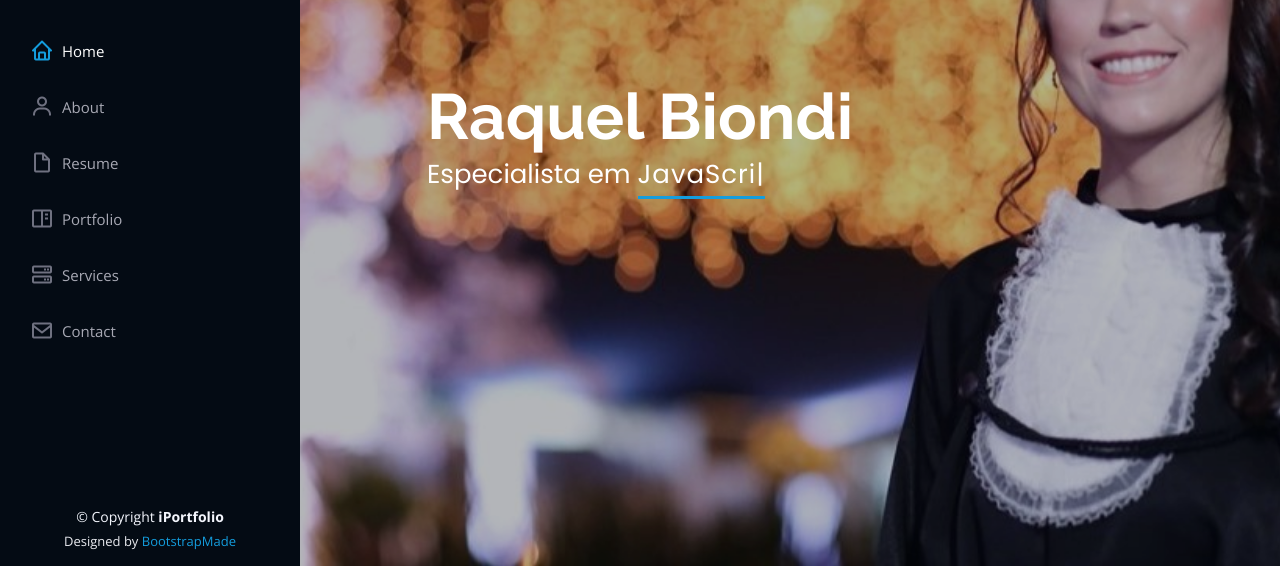
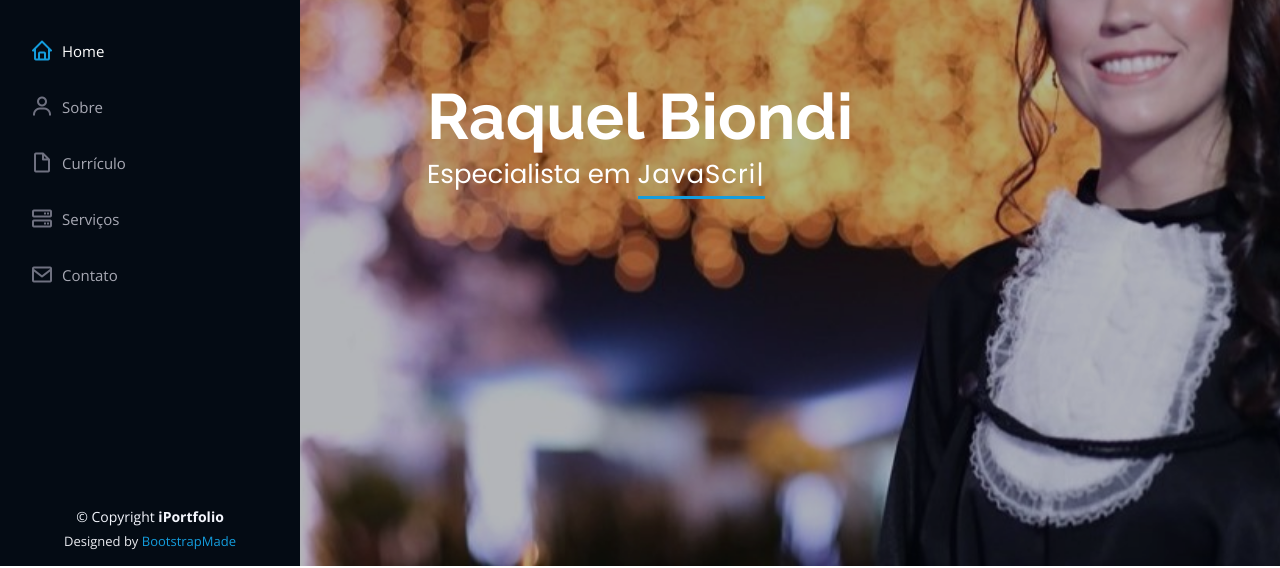
Before and after one commit to raquelbiondi/portfolio, a plain HTML site: page index.html in a window 1280 px wide. Shown: the part 234-802 px from the top of the page. Drawn offline with nearby package versions, Linux system fonts and the light colour scheme.

Commit message:
Tradução do menu lateral

```diff
--- a/index.html
+++ b/index.html
@@ -59,12 +59,12 @@
 
       <nav id="navbar" class="nav-menu navbar">
         <ul>
-          <li><a href="#hero" class="nav-link scrollto active"><i class="bx bx-home"></i> <span>Home</span></a></li>
-          <li><a href="#about" class="nav-link scrollto"><i class="bx bx-user"></i> <span>About</span></a></li>
-          <li><a href="#resume" class="nav-link scrollto"><i class="bx bx-file-blank"></i> <span>Resume</span></a></li>
-          <li><a href="#portfolio" class="nav-link scrollto"><i class="bx bx-book-content"></i> <span>Portfolio</span></a></li>
-          <li><a href="#services" class="nav-link scrollto"><i class="bx bx-server"></i> <span>Services</span></a></li>
-          <li><a href="#contact" class="nav-link scrollto"><i class="bx bx-envelope"></i> <span>Contact</span></a></li>
+          <li><a href="#hero" class="nav-link scrollto active"><i class="bx bx-home"></i><span>Home</span></a></li>
+          <li><a href="#about" class="nav-link scrollto"><i class="bx bx-user"></i> <span>Sobre</span></a></li>
+          <li><a href="#resume" class="nav-link scrollto"><i class="bx bx-file-blank"></i><span>Currículo</span></a></li>
+          <!-- <li><a href="#portfolio" class="nav-link scrollto"><i class="bx bx-book-content"></i> <span>Portfolio</span></a></li> -->
+          <li><a href="#services" class="nav-link scrollto"><i class="bx bx-server"></i><span>Serviços</span></a></li>
+          <li><a href="#contact" class="nav-link scrollto"><i class="bx bx-envelope"></i><span>Contato</span></a></li>
         </ul>
       </nav><!-- .nav-menu -->
     </div>
```
